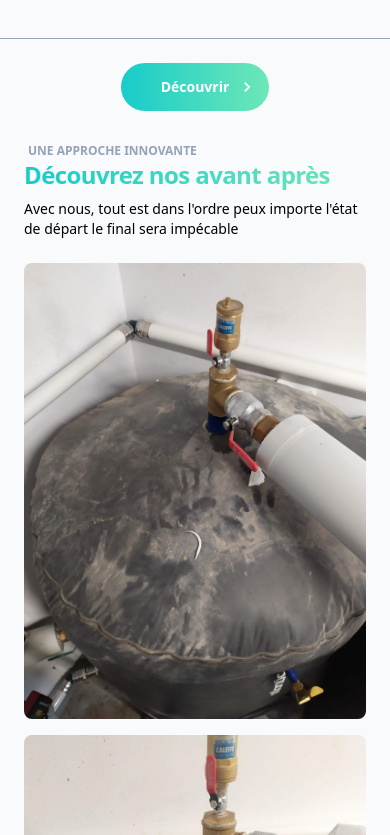
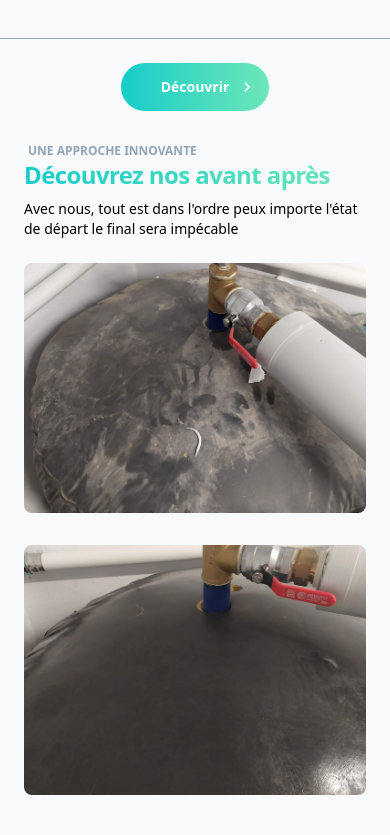
Before and after one commit to netproam/netpro, a Next.js app: page / in a window 390 px wide. Shown: the part 1589-2424 px from the top of the page. Built offline with nearby package versions, Linux system fonts and the light colour scheme.

Commit message:
ajouts des photos de abdenour

```diff
--- a/src/components/section/ThirdSection.tsx
+++ b/src/components/section/ThirdSection.tsx
@@ -3,7 +3,7 @@ import { Button } from "../ui/button"
 import { MdKeyboardArrowRight } from "react-icons/md"
 const thirdSection = () => {
   return (
-   <section className="w-full flex p-4  flex-col gap-6 lg:gap-10  ">
+   <section className="w-full flex p-4 h-fit relative flex-col gap-6 lg:gap-10  ">
 
     <div className="flex flex-col w-full px-2 lg:px-8 gap-4">
         <div className="flex flex-col gap-0  ">
@@ -15,20 +15,28 @@ const thirdSection = () => {
 
     </div>
 
-    <div className="flex flex-col lg:grid lg:grid-cols-2 w-full   gap-4 px-2   lg:px-10 lg:gap-10">
+    <div className="flex flex-col lg:grid lg:grid-cols-2 w-full
+    h-fit
+    gap-8 px-2   lg:px-10 lg:gap-10">
 
-        <div className=" ">
-        <img className="object-cover rounded-lg w-full lg:h-[375px]" src={
+        <div className=" w-full  h-[250px] lg:h-full ">
+        <img className="object-cover
+  h-full
+        rounded-lg w-full lg:h-[375px]" src={
                 `/photos/before_1.jpeg`}/>
 
 
         </div>
-        <div className="  ">
-        <img className="object-cover rounded-lg w-full lg:h-[375px]"
+        <div className=" h-[250px] w-full   lg:h-full  ">
+        <img className="object-cover
+   h-full
+        rounded-lg w-full lg:h-[375px]"
            src={
             `/photos/after_1.jpeg`}
             />
         </div>
+
+
         <div className=" hidden lg:flex">
  <img className="object-cover rounded-lg w-full lg:h-[375px]"
  src={
```
